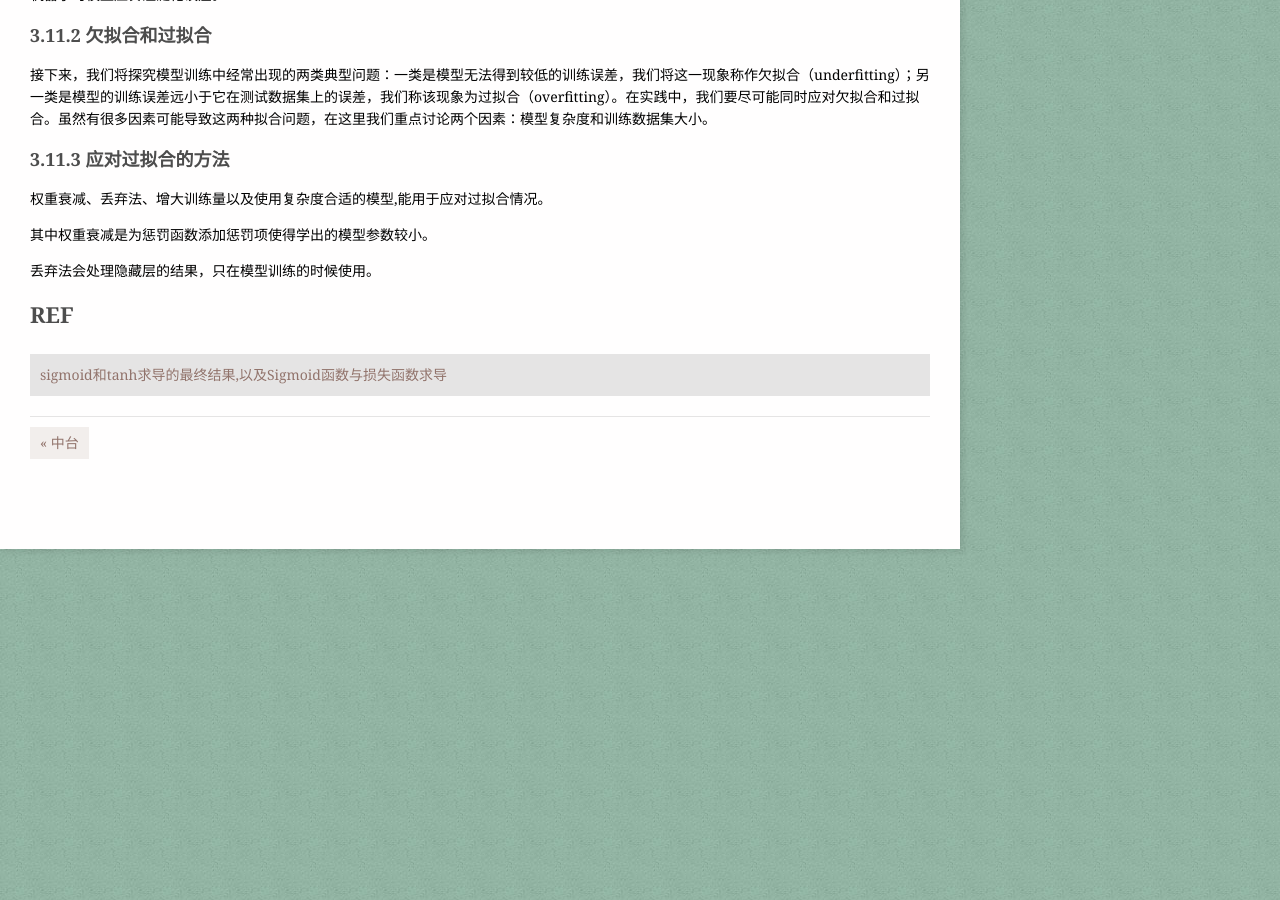
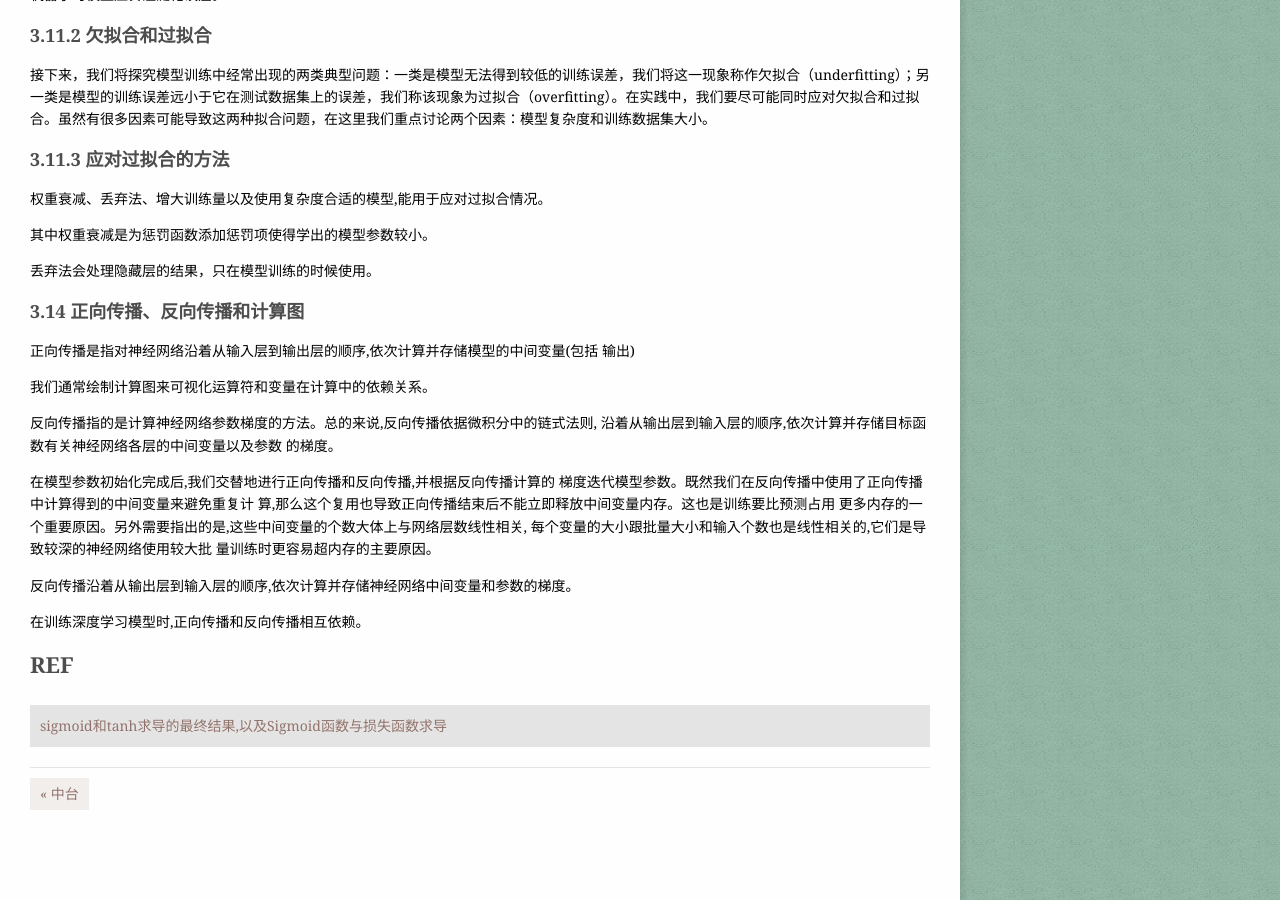
Before and after one commit to CowAndCat/CowAndCat.github.io, a Jekyll site: the page built from _posts/dl/2019-11-26-dl-week2.md, in a window 1280 px wide and 900 px high, scrolled down 1301 px. Built offline with Jekyll 4.4.1, drawn with Linux system fonts in a browser that asks for light colours.

Commit message:
dl everyday #6

```diff
--- a/_posts/dl/2019-11-26-dl-week2.md
+++ b/_posts/dl/2019-11-26-dl-week2.md
@@ -55,5 +55,21 @@ tanh（双曲正切）函数可以将元素的值变换到-1和1之间
 
 丢弃法会处理隐藏层的结果，只在模型训练的时候使用。
 
+### 3.14 正向传播、反向传播和计算图
+
+正向传播是指对神经网络沿着从输入层到输出层的顺序,依次计算并存储模型的中间变量(包括
+输出)
+
+我们通常绘制计算图来可视化运算符和变量在计算中的依赖关系。
+
+反向传播指的是计算神经网络参数梯度的方法。总的来说,反向传播依据微积分中的链式法则, 沿着从输出层到输入层的顺序,依次计算并存储目标函数有关神经网络各层的中间变量以及参数 的梯度。
+
+在模型参数初始化完成后,我们交替地进行正向传播和反向传播,并根据反向传播计算的 梯度迭代模型参数。既然我们在反向传播中使用了正向传播中计算得到的中间变量来避免重复计 算,那么这个复用也导致正向传播结束后不能立即释放中间变量内存。这也是训练要比预测占用 更多内存的一个重要原因。另外需要指出的是,这些中间变量的个数大体上与网络层数线性相关, 每个变量的大小跟批量大小和输入个数也是线性相关的,它们是导致较深的神经网络使用较大批 量训练时更容易超内存的主要原因。
+
+反向传播沿着从输出层到输入层的顺序,依次计算并存储神经网络中间变量和参数的梯度。
+
+在训练深度学习模型时,正向传播和反向传播相互依赖。
+
+
 # REF
 >[sigmoid和tanh求导的最终结果,以及Sigmoid函数与损失函数求导](https://blog.csdn.net/hhtnan/article/details/78316785)
```
